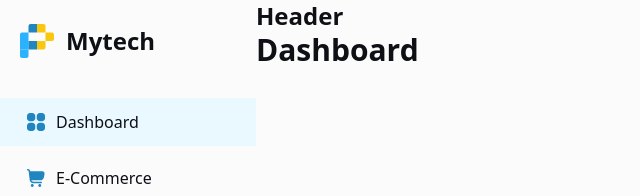
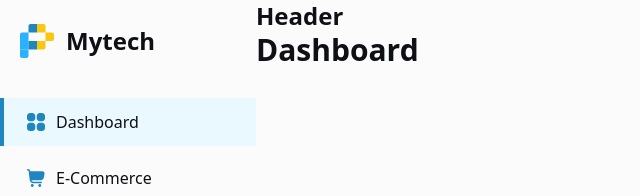
Before and after one commit to SisodiyaAakash/mytech, a Next.js app: page / in a window 1280 px wide. Shown: the top 196 px of the page, without its empty margins (0-640 px from the left). Built offline with nearby package versions, Linux system fonts and the light colour scheme.

Commit message:
Minor changes for the active and hovered menu item

```diff
--- a/app/comp/sidebar.js
+++ b/app/comp/sidebar.js
@@ -63,13 +63,13 @@ export default function Sidebar() {
                     ? toggleSubmenu(index)
                     : navigateTo(menuItem.path || "/")
                 }
-                className={`cursor-pointer duration-500 flex relative items-center gap-2 py-3 px-6 hover:bg-[#EAF8FF] before:content-[''] before:absolute before:bg-transparent before:left-0 before:top-0 before:bottom-0 before:w-1 before:h-full hover:before:bg-[#2086BF] before:duration-500 ${
+                className={`cursor-pointer duration-500 flex relative items-center gap-2 py-3 px-6 hover:bg-[#EAF8FF] before:content-[''] before:absolute before:left-0 before:top-0 before:bottom-0 before:w-1 before:h-full hover:before:bg-[#2086BF] before:duration-500 ${
                   openSubmenuIndex === index ? "bg-[#EAF8FF]" : ""
                 } ${
                   pathname === menuItem.path
                     ? "bg-[#EAF8FF] before:bg-[#2086BF]"
                     : ""
-                }`}
+                } `}
               >
                 <Image
                   src={menuItem.icon}
@@ -93,7 +93,7 @@ export default function Sidebar() {
                     <li key={subIndex}>
                       <a
                         onClick={() => navigateTo(subItem.path || "/", true)}
-                        className={`cursor-pointer duration-500 flex relative items-center gap-2 py-3 px-6 hover:bg-[#EAF8FF] before:content-[''] before:absolute before:bg-transparent before:left-0 before:top-0 before:bottom-0 before:w-1 before:h-full hover:before:bg-[#2086BF] before:duration-500 ${
+                        className={`cursor-pointer duration-500 flex relative items-center gap-2 py-3 px-6 hover:bg-[#EAF8FF] before:content-[''] before:absolute before:left-0 before:top-0 before:bottom-0 before:w-1 before:h-full hover:before:bg-[#2086BF] before:duration-500 ${
                           pathname === subItem.path
                             ? "bg-[#EAF8FF] before:bg-[#2086BF]"
                             : ""
```
